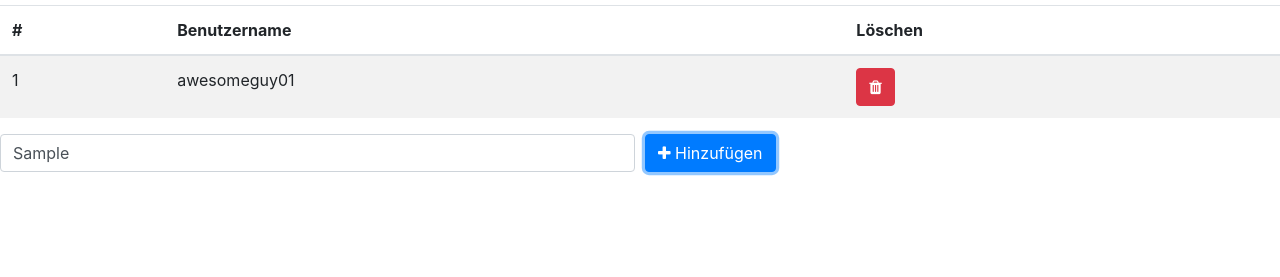
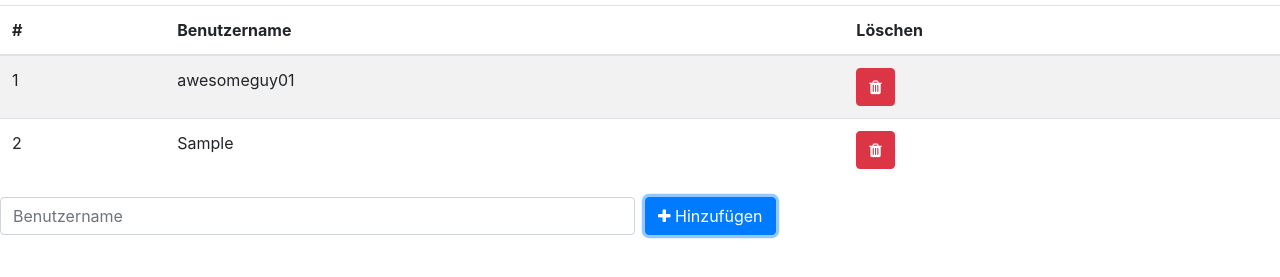
Before and after one commit to fhkufstein-webdevelopment/ue05-wd2020-PeterF2170, a plain HTML site: page index.html in a window 1280 px wide. Both pictures are taken after typing "Sample" into the empty fields and a click on the button "Hinzufügen". Shown: the part 51-328 px from the top of the page. Drawn offline with nearby package versions, Linux system fonts and the light colour scheme.

Commit message:
UE 5 fertig

```diff
--- a/index.html
+++ b/index.html
@@ -15,7 +15,7 @@
 
     <h1>Benutzerverwaltung</h1>
 
-    <table class="table table-striped userList">
+    <table class="table table-striped userList" id="userList">
         <thead>
         <tr>
             <th scope="col">#</th>
--- a/js/user.js
+++ b/js/user.js
@@ -1,12 +1,8 @@
-$(document).ready(function() {
+$(document).ready(function () {
+    var userListBody = $('.userList tbody');
+    var userNumber = 1;
 
-    var userListBody = $('.userList tbody');
-
-    //@todo store and somehow update the current number of users
-
-
-    $('.needs-validation').submit(function(event) {
-
+    $('.needs-validation').submit(function (event) {
         event.preventDefault();
         event.stopPropagation();
 
@@ -17,30 +13,20 @@ $(document).ready(function() {
             return false;
         }
 
-        //@todo
-        //1. get values
-        //2. create a new element
-        //3. somehow add them to userListBody
-        //4. update number of current users
-        //5. clear entries from the form
-        //6. maybe do something else... :-)
-
-        //your code follows here
-
+        userNumber++;
+        var username = $('#username').val();
+        userListBody.append('<tr><td>' + userNumber + '</td><td>' + username + '</td><td><button type="button" class="btn btn-secondary btn-danger deleteTrigger" title="Löschen"><i class="fa fa-trash"></i></button></td>');
+        $('.needs-validation').trigger("reset");
         return false;
     });
 
 
-    $('.deleteTrigger').click(function() {
-        //@todo
-        //1. remove current user from dom
-        //2. update number of current users
-
-        //your code follows here
-
-
+    $('.deleteTrigger').click(function () {
+        if (confirm("wirklich Löschen?")) {
+            $(this).parents("tr").remove();
+            userNumber--;
+        } else {
+            console.log("abgebrochen");
+        }
     });
-
-    //maybe some code follows here
-
 });
```
